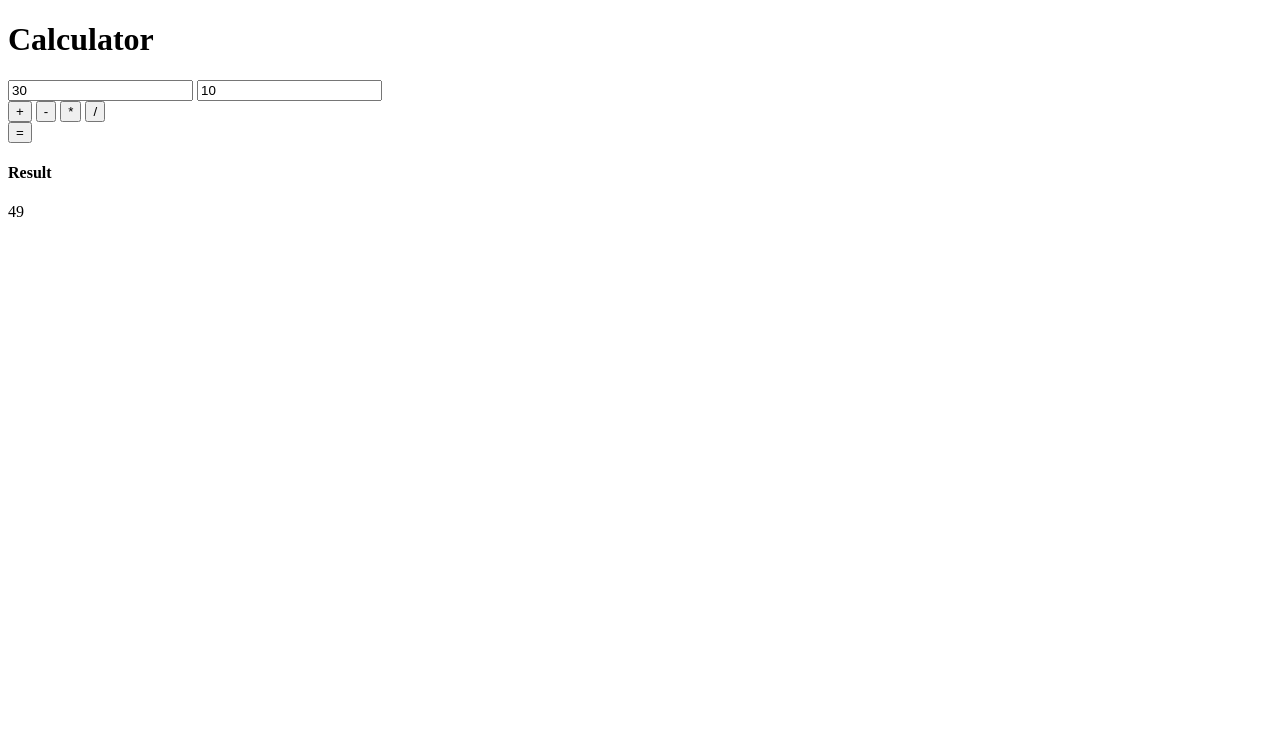
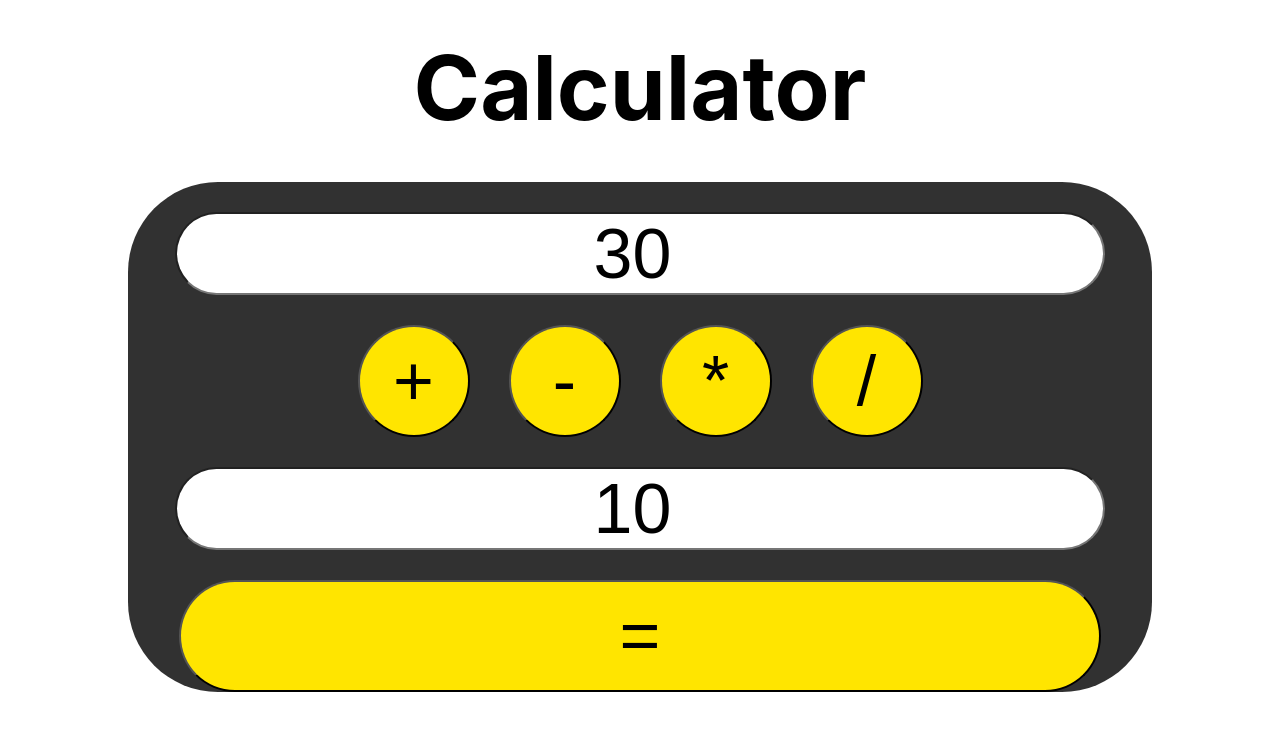
Before and after one commit to dariaaa51/Calculator, a plain HTML site: page index.html in a window 1280 px wide. Drawn offline with Linux system fonts and the light colour scheme.

Commit message:
added styles

```diff
--- a/index.html
+++ b/index.html
@@ -5,38 +5,57 @@
     <title></title>
     <link rel="stylesheet" href="style.css" />
   </head>
-  <body class="bg-dark text-light">
-    <div class="container w-50 pt-5">
-      <h1>Calculator</h1>
+  <body class="root">
+    <div cass="page">
+      <h1 class="title">Calculator</h1>
+      <div class="calculator">
         <input
           type="number"
-        class="form-control mb-2"
+          class="calculator__input"
           placeholder="Type 1 number"
           id="input1"
           value="30"
         />
+        <div class="calculator__block">
+          <button class="calculator__button calculator__button_plus" id="plus">
+            +
+          </button>
+          <button
+            class="calculator__button calculator__button_minus"
+            id="minus"
+          >
+            -
+          </button>
+          <button
+            class="calculator__button calculator__button_multiply"
+            id="multiply"
+          >
+            *
+          </button>
+          <button
+            class="calculator__button calculator__button_divide"
+            id="divide"
+          >
+            /
+          </button>
+        </div>
         <input
           type="number"
-        class="form-control mb-2"
+          class="calculator__input"
           placeholder="Type 2 number"
           id="input2"
           value="10"
         />
-      <div class="d-flex mb-2">
-        <button class="btn btn-success flex-grow-1 mx-2" id="plus">+</button>
-        <button class="btn btn-success flex-grow-1 mx-2" id="minus">-</button>
-        <button class="btn btn-success flex-grow-1 mx-2" id="multiply">
-          *
+        <button
+          class="calculator__button calculator__button_equals"
+          id="submit"
+        >
+          =
         </button>
-        <button class="btn btn-success flex-grow-1 mx-2" id="divide">/</button>
-      </div>
-      <button class="btn btn-outline-info w-100 mb2" id="submit">=</button>
-      <div class="text-bg-light p-3 text-center">
-        <h4>Result</h4>
-        <p id="result" class="mb-0">49</p>
+        <p id="result" class="calculator__result"></p>
       </div>
     </div>
+
     <script src="./app.js" defer></script>
-    <script src="./theory.js" defer></script>
   </body>
 </html>
--- a/style.css
+++ b/style.css
@@ -0,0 +1,73 @@
+.root {
+  margin: 0;
+  font-family: "Inter", Arial, sans-serif;
+  -moz-osx-font-smoothing: grayscale;
+  -webkit-font-smoothing: antialiased;
+  -webkit-text-size-adjust: 100%;
+  -ms-text-size-adjust: 100%;
+  -moz-text-size-adjust: 100%;
+  text-rendering: optimizeLegibility;
+}
+
+.page {
+  max-width: 1280px;
+  min-width: 320px;
+  box-sizing: border-box;
+  margin: 0 auto;
+}
+
+.title {
+  display: flex;
+  justify-content: center;
+  font-size: 90px;
+  margin: 33px 0 40px 0;
+}
+
+.calculator {
+  width: 80%;
+  /* height: 749px; */
+  display: flex;
+  justify-content: center;
+  align-items: center;
+  margin: 0 auto;
+  background-color: #313131;
+  border-radius: 90px;
+  flex-direction: column;
+}
+
+.calculator__block {
+  display: flex;
+  flex-direction: row;
+  gap: 39px;
+}
+
+.calculator__input {
+  width: 90%;
+  height: 77px;
+  border-radius: 90px;
+  margin: 30px 0 30px 0;
+  font-size: 70px;
+  display: flex;
+  text-align: center;
+}
+
+.calculator__button {
+  width: 7rem;
+  height: 7rem;
+  cursor: pointer;
+  background-color: #ffe500;
+  border-radius: 90px;
+  font-size: 70px;
+  text-align: center;
+}
+
+.calculator__result {
+  /* background-color: white; */
+  font-size: 90px;
+  margin: 0;
+  border-radius: 90px;
+}
+
+.calculator__button_equals {
+  width: 90%;
+}
```
Lines whose indentation alone changed are shown as unchanged.
